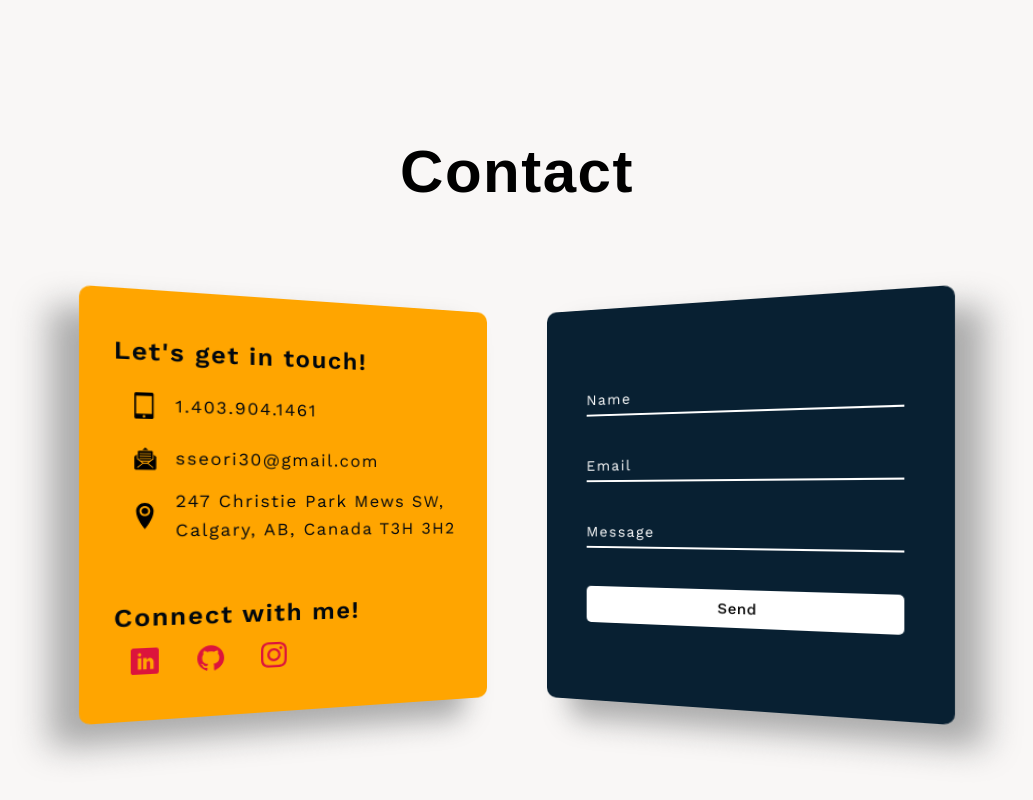
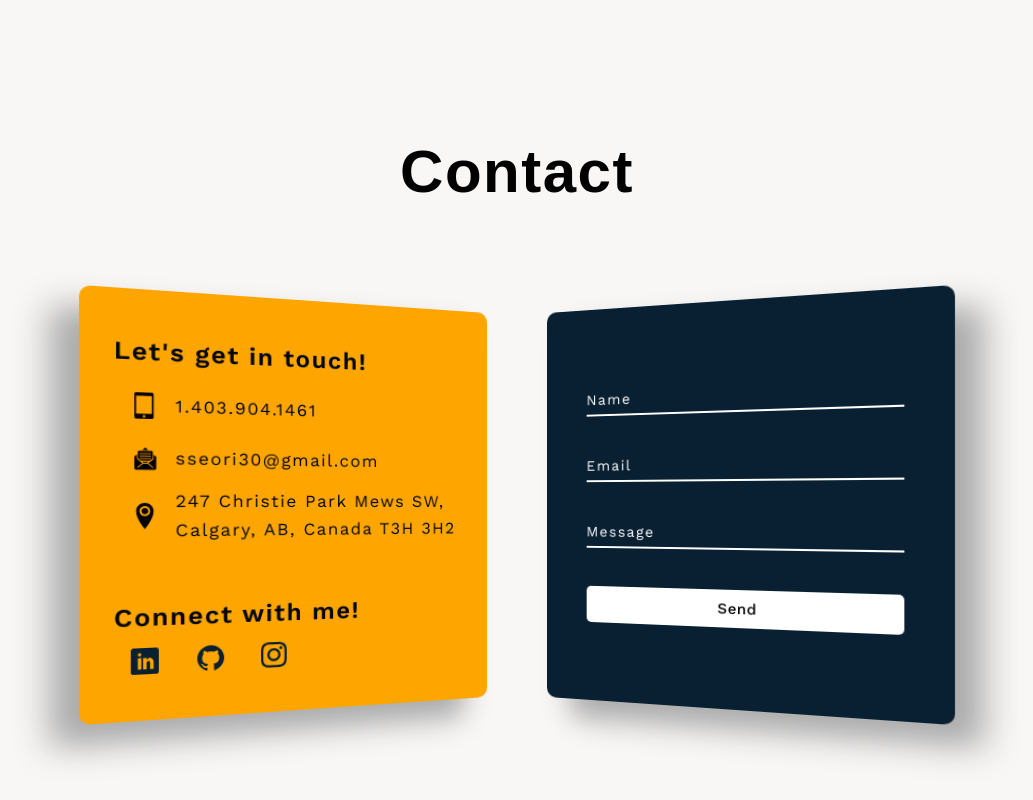
Before and after one commit to Seolcita/portfolio_seol, a website: page index.html in a window 1280 px wide. Shown: the part 8329-9129 px from the top of the page, without its empty margins (123-1156 px from the left). Drawn offline with nearby package versions, Linux system fonts and the light colour scheme; a web font is replaced by a local one.

Commit message:
Add favicon

```diff
--- a/index.html
+++ b/index.html
@@ -6,7 +6,6 @@
     <meta charset="UTF-8" />
     <meta name="viewport" content="width=device-width, initial-scale=1.0" />
     <meta http-equiv="X-UA-Compatible" content="ie=edge" />
-
     <link
       href="https://fonts.googleapis.com/css?family=Josefin+Sans:300,400,400i|Nunito:300,300i"
       rel="stylesheet"
@@ -19,7 +18,7 @@
       referrerpolicy="no-referrer"
     />
     <link rel="stylesheet" href="css/style.css" />
-    <link rel="shortcut icon" type="image/png" href="img/favicon.png" />
+    <link rel="shortcut icon" type="image/png" href="img/logo.png" />
     <script
       src="https://kit.fontawesome.com/10c8896143.js"
       crossorigin="anonymous"
@@ -680,7 +679,6 @@
                 <label class="input__label">Message</label>
               </div>
               <input type="hidden" name="_subject" value="Portfolio Email!" />
-              <!-- <input type="hidden" name="_next" value="https://yourdomain.co/thanks.html"> -->
               <button class="btn btn--contact" type="submit">Send</button>
             </div>
           </div>
--- a/sass/layout/_contact.scss
+++ b/sass/layout/_contact.scss
@@ -85,7 +85,7 @@
     margin: 1rem 1.5rem;
 
     &.sns {
-      fill: crimson;
+      fill: $color-blue-dark;
 
       &:hover {
         fill: white;
```
Also changed, not shown: css/style.css.
